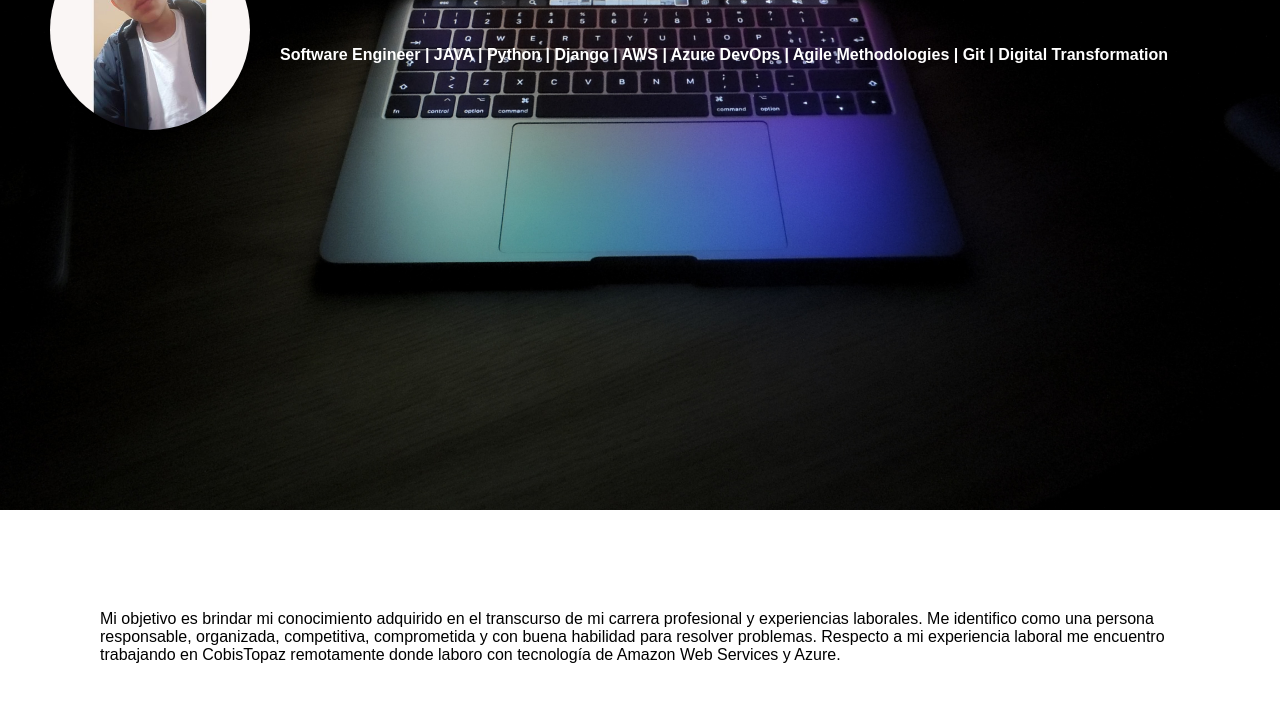
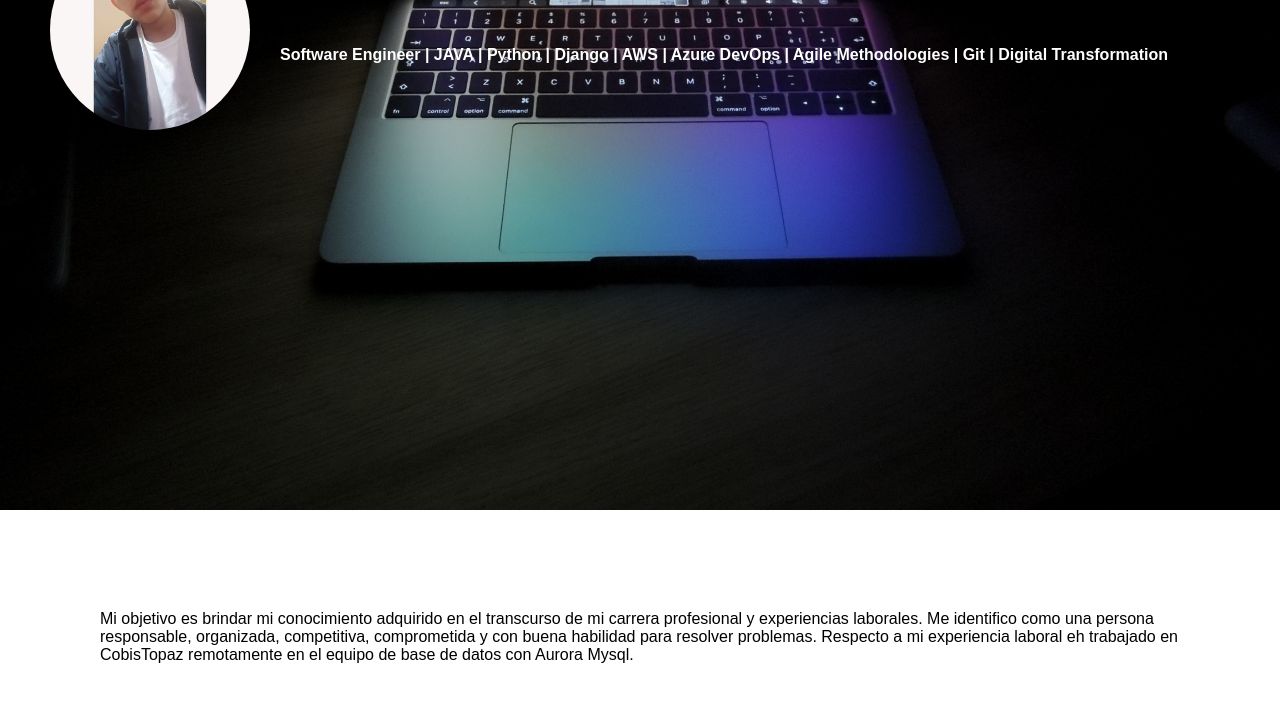
Before and after one commit to KevinColomaDev/Informaci-n-personal, a plain HTML site: page index.html in a window 1280 px wide. Shown: the part 520-1221 px from the top of the page. Drawn offline with Linux system fonts and the light colour scheme.

Commit message:
Actualización trabajo

```diff
--- a/index.html
+++ b/index.html
@@ -38,7 +38,7 @@
 
         <main>
             <p>Mi objetivo es brindar mi conocimiento adquirido en el transcurso de mi carrera profesional y experiencias laborales. Me identifico como una persona responsable, organizada, competitiva, comprometida y con buena habilidad para resolver problemas.
-                Respecto a mi experiencia laboral me encuentro trabajando en CobisTopaz remotamente donde laboro con tecnología de Amazon Web Services y Azure.</p>
+                Respecto a mi experiencia laboral eh trabajado en CobisTopaz remotamente en el equipo de base de datos con Aurora Mysql.</p>
 
             <ul class="social-icons">
                 <li>
```
